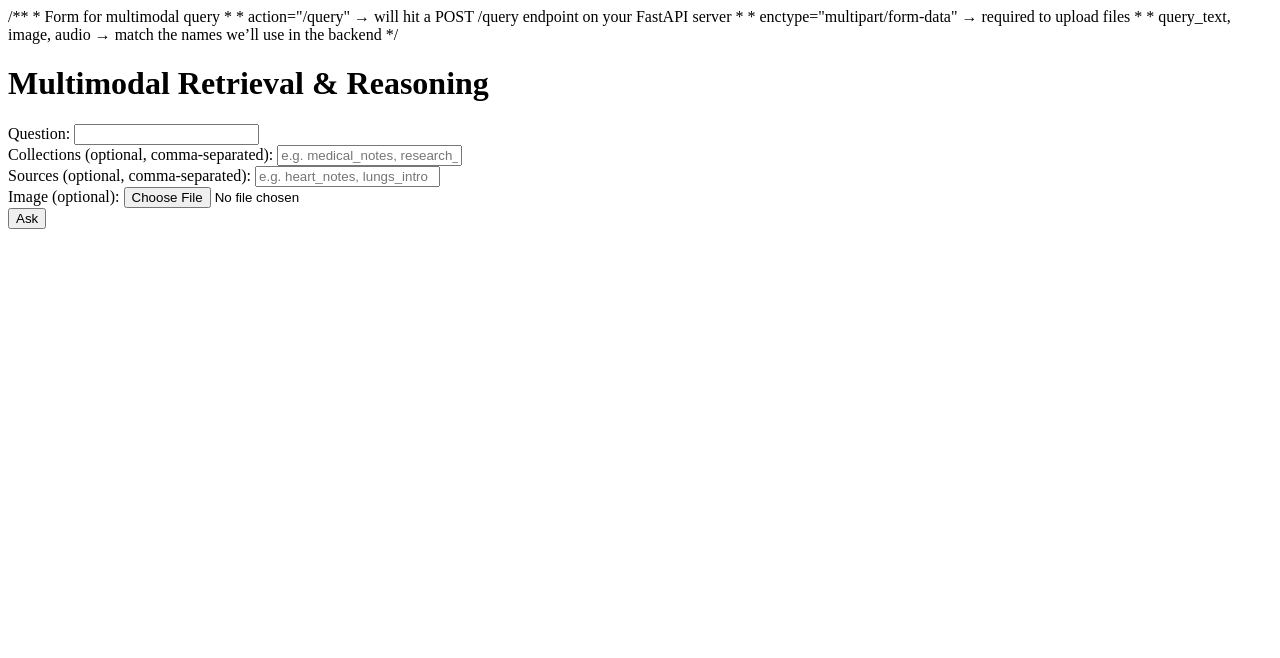
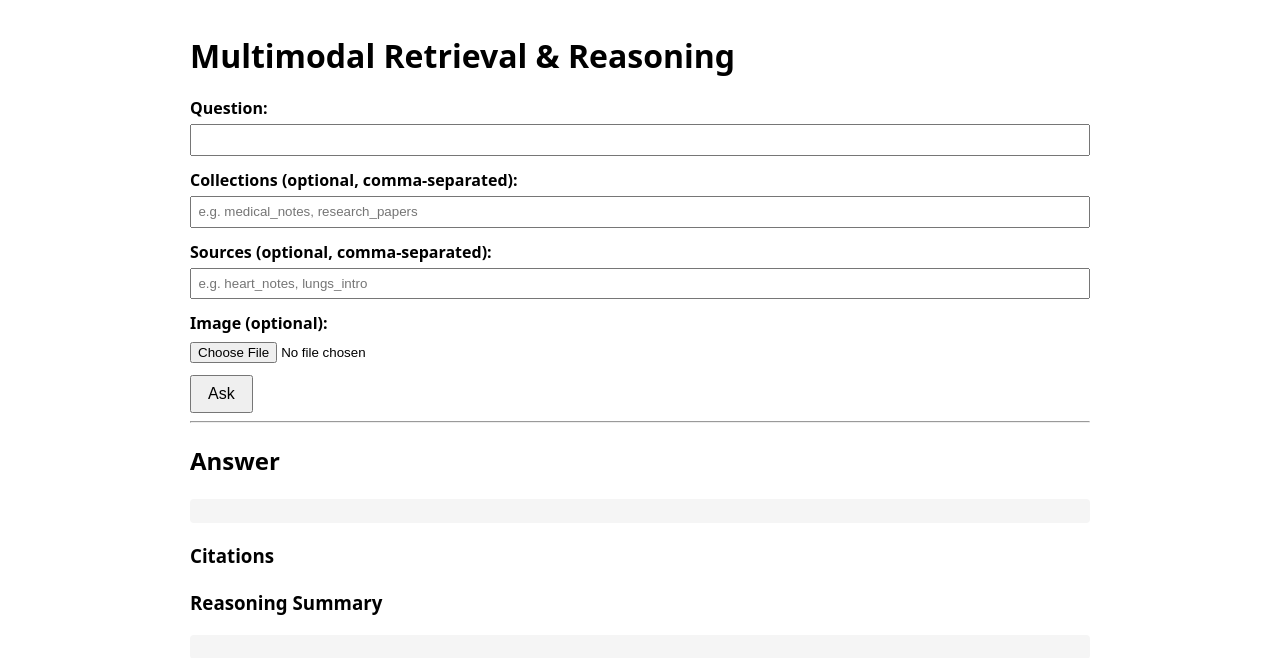
Before and after one commit to yuteshvishnu/multimodal-retrieval-engine, a FastAPI app: page / in a window 1280 px wide. Shown: the top 658 px of the page. Run offline with FastAPI, Linux system fonts and the light colour scheme.

Commit message:
Version-10 : Multimodal Extension

```diff
--- a/backend/api/main.py
+++ b/backend/api/main.py
@@ -1,4 +1,5 @@
 from fastapi import FastAPI, Request, UploadFile, File, Form
+from fastapi.staticfiles import StaticFiles
 from fastapi.responses import HTMLResponse, JSONResponse
 from fastapi.templating import Jinja2Templates
 from pydantic import BaseModel
@@ -8,6 +9,7 @@ from backend.core.pipeline import MultimodalPipeline  # 👈 NEW
 from backend.feedback.logger import log_feedback
 
 app = FastAPI()
+app.mount("/static", StaticFiles(directory="frontend/static"), name="static")
 
 class FeedbackPayload(BaseModel):
     query_text: str
@@ -35,25 +37,17 @@ def serve_home(request: Request):
 
 @app.post("/query", response_model=QueryResponse)
 async def query_endpoint(
-    query_text: str = Form(...),
+    query_text: str | None = Form(None),
     image: UploadFile | None = File(None),
     audio: UploadFile | None = File(None),
     sources: str | None = Form(None),
     collections: str | None = Form(None),
 ):
-    """
-    Now:
-    - read file bytes (if present)
-    - pass everything to the multimodal pipeline
-    - return pipeline result
-    """
-
     image_bytes = await image.read() if image is not None else None
     audio_bytes = await audio.read() if audio is not None else None
 
     source_list: list[str] | None = None
     if sources:
-        # e.g. "heart_notes, lungs_intro"
         source_list = [s.strip() for s in sources.split(",") if s.strip()]
 
     collection_list: list[str] | None = None
@@ -65,10 +59,9 @@ async def query_endpoint(
         image_bytes=image_bytes,
         audio_bytes=audio_bytes,
         sources=source_list,
-        collections=collection_list
+        collections=collection_list,
     )
 
-    # for now pipeline returns a plain dict already
     return JSONResponse(result)
 
 @app.post("/feedback")
--- a/backend/encoders/text_encoder.py
+++ b/backend/encoders/text_encoder.py
@@ -8,7 +8,7 @@ class TextEncoder:
     Provides a simple encode(text) -> np.ndarray interface.
     """
 
-    def __init__(self, model_name: str = "sentence-transformers/all-MiniLM-L6-v2"):
+    def __init__(self, model_name: str = "sentence-transformers/all-mpnet-base-v2"):
         self.model = SentenceTransformer(model_name)
         # sentence-transformers models usually return 384 or 768 dims depending on the model
         self.dim = self.model.get_sentence_embedding_dimension()
--- a/backend/retrieval/index.py
+++ b/backend/retrieval/index.py
@@ -13,7 +13,7 @@ class VectorIndex:
 
     def __init__(
         self,
-        dim: int,
+        dim: int = 768,
         embeddings_path: str = "data/processed/embeddings.npy",
         metadata_path: str = "data/processed/metadata.json",
     ):
--- /dev/null
+++ b/frontend/static/style.css
@@ -0,0 +1,45 @@
+body {
+  font-family: system-ui, -apple-system, BlinkMacSystemFont, "Segoe UI", sans-serif;
+  max-width: 900px;
+  margin: 2rem auto;
+  padding: 0 1rem;
+  line-height: 1.5;
+}
+
+h1 {
+  margin-bottom: 1rem;
+}
+
+form div {
+  margin-bottom: 0.75rem;
+}
+
+label {
+  display: block;
+  font-weight: 600;
+  margin-bottom: 0.25rem;
+}
+
+input[type="text"] {
+  width: 100%;
+  padding: 0.4rem;
+  box-sizing: border-box;
+}
+
+button {
+  padding: 0.5rem 1rem;
+  font-size: 1rem;
+  cursor: pointer;
+}
+
+pre {
+  background: #f5f5f5;
+  padding: 0.75rem;
+  border-radius: 4px;
+  white-space: pre-wrap;
+  font-family: inherit;
+}
+
+#citations li {
+  margin-bottom: 0.25rem;
+}
--- a/frontend/templates/index.html
+++ b/frontend/templates/index.html
@@ -1,25 +1,20 @@
 <!DOCTYPE html>
-
-/**
-* Form for multimodal query
-*
-* action="/query" → will hit a POST /query endpoint on your FastAPI server
-*
-* enctype="multipart/form-data" → required to upload files
-*
-* query_text, image, audio → match the names we’ll use in the backend
-*/
 <html>
-
   <head>
     <meta charset="UTF-8" />
     <title>Multimodal Retrieval & Reasoning</title>
+    <link rel="stylesheet" href="/static/style.css" />
   </head>
 
   <body>
-  <h1>Multimodal Retrieval & Reasoning</h1>
+    <h1>Multimodal Retrieval &amp; Reasoning</h1>
 
-  <form id="query-form" method="post" action="/query" enctype="multipart/form-data">
+    <form
+      id="query-form"
+      method="post"
+      action="/query"
+      enctype="multipart/form-data"
+    >
       <div>
         <label for="query_text">Question:</label>
         <input type="text" id="query_text" name="query_text" />
@@ -27,13 +22,22 @@
 
       <div>
         <label for="collections">Collections (optional, comma-separated):</label>
-      <input type="text" id="collections" name="collections" placeholder="e.g. medical_notes, research_papers" />
+        <input
+          type="text"
+          id="collections"
+          name="collections"
+          placeholder="e.g. medical_notes, research_papers"
+        />
       </div>
-
 
       <div>
         <label for="sources">Sources (optional, comma-separated):</label>
-      <input type="text" id="sources" name="sources" placeholder="e.g. heart_notes, lungs_intro" />
+        <input
+          type="text"
+          id="sources"
+          name="sources"
+          placeholder="e.g. heart_notes, lungs_intro"
+        />
       </div>
 
       <div>
@@ -43,6 +47,67 @@
 
       <button type="submit">Ask</button>
     </form>
+
+    <hr />
+
+    <h2>Answer</h2>
+    <pre id="answer"></pre>
+
+    <h3>Citations</h3>
+    <ul id="citations"></ul>
+
+    <h3>Reasoning Summary</h3>
+    <pre id="reasoning"></pre>
+
+    <script>
+      const form = document.getElementById("query-form");
+      const answerEl = document.getElementById("answer");
+      const citationsEl = document.getElementById("citations");
+      const reasoningEl = document.getElementById("reasoning");
+
+      form.addEventListener("submit", async (event) => {
+        event.preventDefault();
+
+        answerEl.textContent = "Loading...";
+        citationsEl.innerHTML = "";
+        reasoningEl.textContent = "";
+
+        const formData = new FormData(form);
+
+        try {
+          const response = await fetch("/query", {
+            method: "POST",
+            body: formData,
+          });
+
+          if (!response.ok) {
+            answerEl.textContent = `Error: ${response.status} ${response.statusText}`;
+            return;
+          }
+
+          const data = await response.json();
+
+          answerEl.textContent = data.answer ?? "(no answer)";
+          reasoningEl.textContent = data.reasoning_summary ?? "";
+
+          citationsEl.innerHTML = "";
+          if (Array.isArray(data.citations)) {
+            for (const c of data.citations) {
+              const li = document.createElement("li");
+              const score =
+                typeof c.score === "number"
+                  ? c.score.toFixed(3)
+                  : String(c.score);
+              li.textContent =
+                `[${c.id}] score=${score} (source=${c.source}) — ${c.snippet}`;
+              citationsEl.appendChild(li);
+            }
+          }
+        } catch (err) {
+          console.error(err);
+          answerEl.textContent = "Error: could not reach server.";
+        }
+      });
+    </script>
   </body>
-
 </html>
```
Also changed, not shown: backend/core/pipeline.py (+55 -39 lines), backend/encoders/image_encoder.py (+29 -11 lines), README.md. Lines whose indentation alone changed are shown as unchanged.
